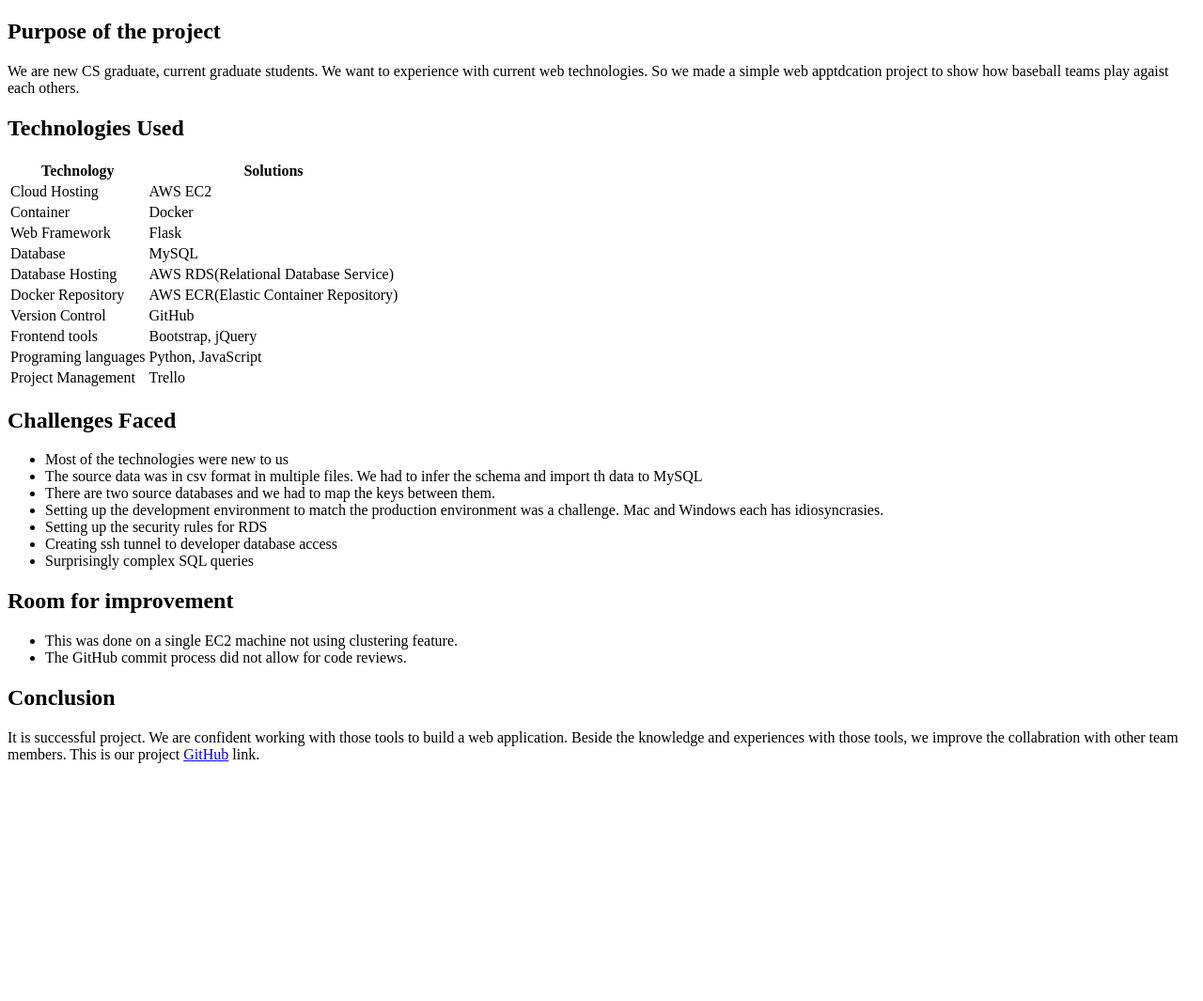
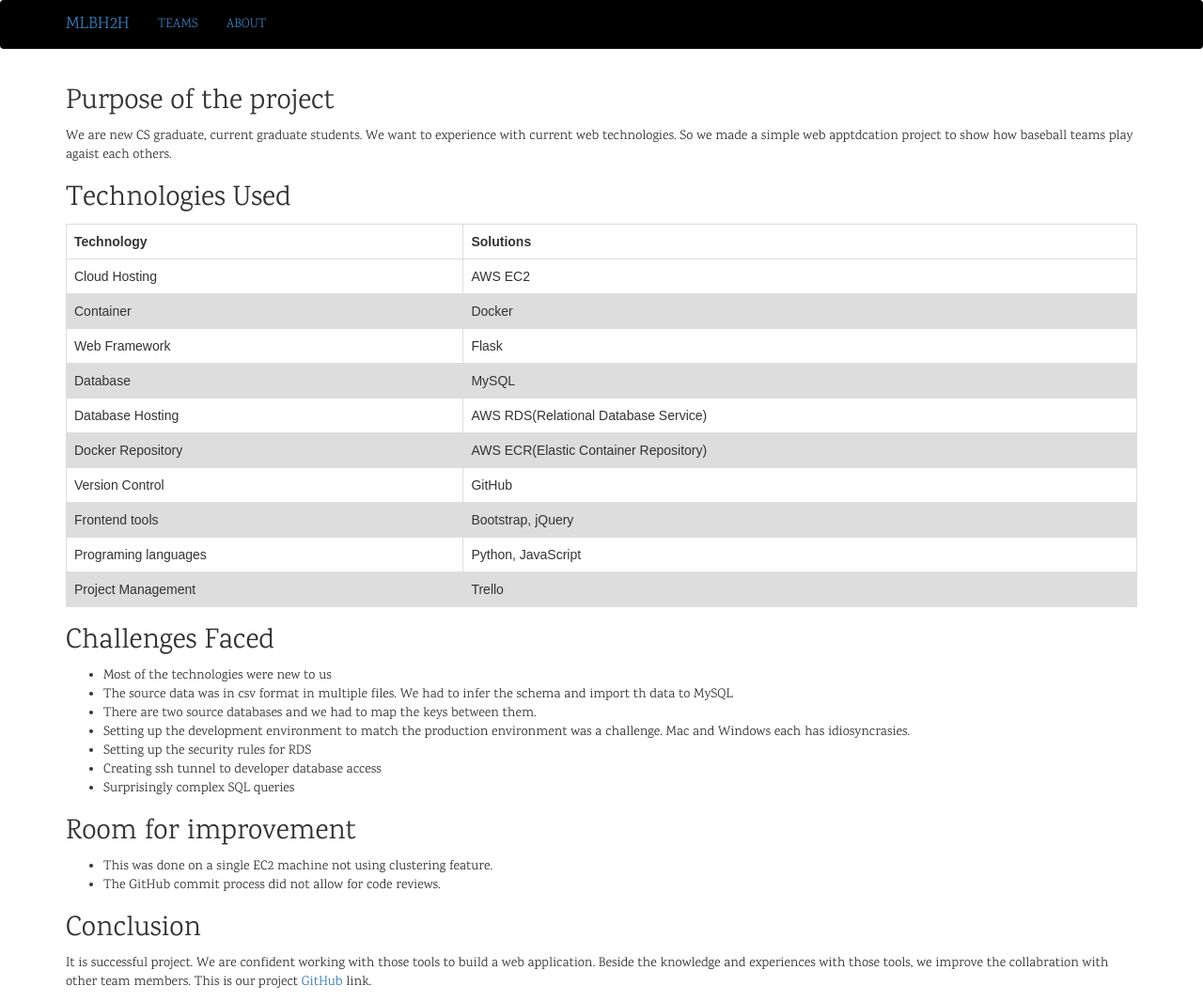
Before and after one commit to Hien-TNguyen/mlb-h2h, a Flask app: page /about in a window 1280 px wide. Shown: the whole page at 94% size. Before the commit the page ends 812 px from the top, so only its background shows below. Run offline with Flask 2, Linux system fonts and the light colour scheme; parts of the project's set-up code (start-up, migrations or seed data) failed here and were passed over; some libraries are stand-ins or nearby versions.

Commit message:
add navbar and the order in tables

```diff
--- /dev/null
+++ b/Templates/_navbar.html
@@ -0,0 +1,21 @@
+<nav class="navbar navbar-light" bg-dark style="background-color: #000000;">
+      <div class="container">
+        <div class="navbar-header">
+          <button type="button" class="navbar-toggle collapsed" data-toggle="collapse" data-target="#navbar" aria-expanded="false" aria-controls="navbar">
+            <span class="sr-only">Toggle navigation</span>
+            <span class="icon-bar"></span>
+            <span class="icon-bar"></span>
+            <span class="icon-bar"></span>
+            <span class="text-white"></span>
+          </button>
+          <a class="navbar-brand" href="/">MLBH2H</a>
+        </div>
+        <div id="navbar" class="collapse navbar-collapse">
+          <ul class="nav navbar-nav">
+            <li><a href="/">TEAMS</a></li>
+            <li><a href="/about">ABOUT</a></li>
+          </ul>
+
+        </div><!--/.nav-collapse -->
+      </div>
+    </nav>
--- a/Templates/about.html
+++ b/Templates/about.html
@@ -1,10 +1,6 @@
-<!DOCTYPE html>
-<html>
-<head>
-<title>About MLBH2H Project</title>
-</head>
-<body>
+{% extends 'layout.html' %}
 
+{% block body %}
 <p>
 <h2> Purpose of the project </h2>
 <p>We are new CS graduate, current graduate students. We want to experience with
@@ -58,5 +54,4 @@
 This is our project <a href="https://github.com/helstone28/mlb-h2h" target="_blank">GitHub</a> link.
 </p>
 
-</body>
-</html>
+{% endblock %}
--- /dev/null
+++ b/Templates/layout.html
@@ -0,0 +1,50 @@
+<!DOCTYPE html>
+<html>
+  <head>
+    <meta charset="utf-8">
+    <title>MLBH2H</title>
+    <meta name="viewport" content="width=device-width, initial-scale=1">
+    <link rel="stylesheet" href="https://cdn.datatables.net/1.10.19/css/dataTables.bootstrap.min.css">
+    <link rel="stylesheet" href="https://www.w3schools.com/w3css/4/w3.css">
+    <link rel="stylesheet" href="https://fonts.googleapis.com/css?family=Karma">
+    <link rel="stylesheet" href="https://maxcdn.bootstrapcdn.com/bootstrap/3.3.7/css/bootstrap.min.css">
+    <script src="https://ajax.googleapis.com/ajax/libs/jquery/3.3.1/jquery.min.js"></script>
+    <script src="https://maxcdn.bootstrapcdn.com/bootstrap/3.3.7/js/bootstrap.min.js"></script>
+    <script src="https://code.jquery.com/jquery-3.3.1.js"></script>
+    <script src="https://cdn.datatables.net/1.10.19/js/jquery.dataTables.min.js"></script>
+    <script src="https://cdn.datatables.net/1.10.19/js/dataTables.bootstrap.min.js"></script>
+    <style>
+    body,h1,h2,h3,h4,h5,h6 {font-family: "Karma", sans-serif}
+    .w3-bar-block .w3-bar-item {padding:20px}
+    table {
+        font-family: arial, sans-serif;
+        border-collapse: collapse;
+        width: 100%;
+    }
+
+    td, th {
+        border: 1px solid #dddddd;
+        text-align: left;
+        padding: 8px;
+    }
+
+    tr:nth-child(even) {
+        background-color: #dddddd;
+    }
+
+
+    </style>
+  </head>
+  <body>
+    {% include '_navbar.html' %}
+    <div class="container">
+      {% block body %}{% endblock %}
+    </div>
+
+    <script src="https://maxcdn.bootstrapcdn.com/bootstrap/3.3.7/js/bootstrap.min.js"></script>
+    <script src="//cdn.ckeditor.com/4.6.2/basic/ckeditor.js"></script>
+    <script type="text/javascript">
+      CKEDITOR.replace('editor')
+    </script>
+  </body>
+</html>
--- a/app.py
+++ b/app.py
@@ -15,15 +15,11 @@
     cur = conn.cursor(cursorclass=MySQLdb.cursors.DictCursor)
     return cur, conn
 
-@app.route("/")
-def index():
-    return "FLASK PROJECT"
-
 @app.route("/about")
 def aboutPage():
     return render_template("about.html")
 
-@app.route("/teams")
+@app.route("/")
 def show_teams():
     cur, conn = connection()
 
```
Also changed, not shown: Templates/compare.html (+7 -42 lines), Templates/record.html (+6 -45 lines), Templates/teams.html (+9 -19 lines).
